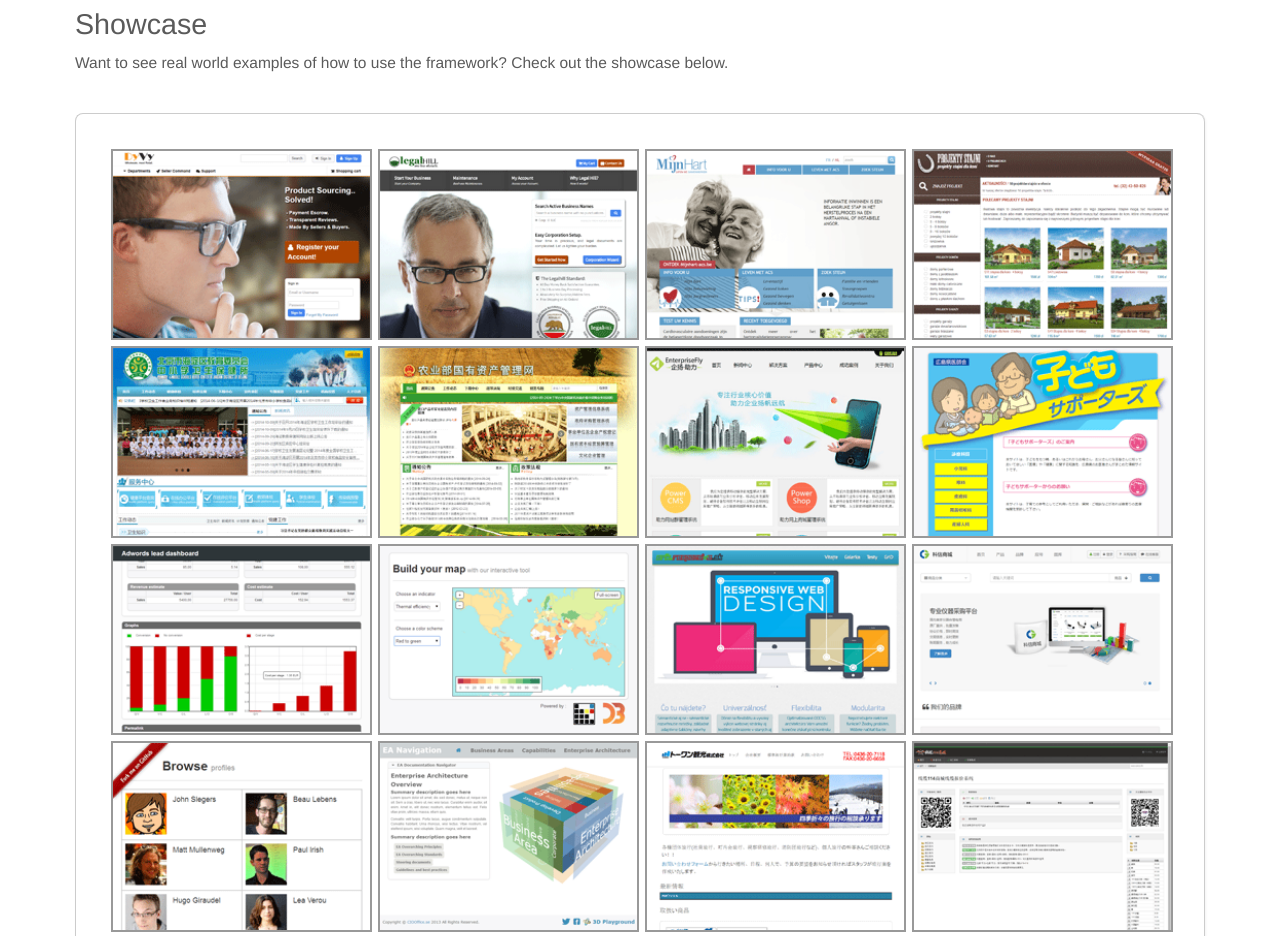
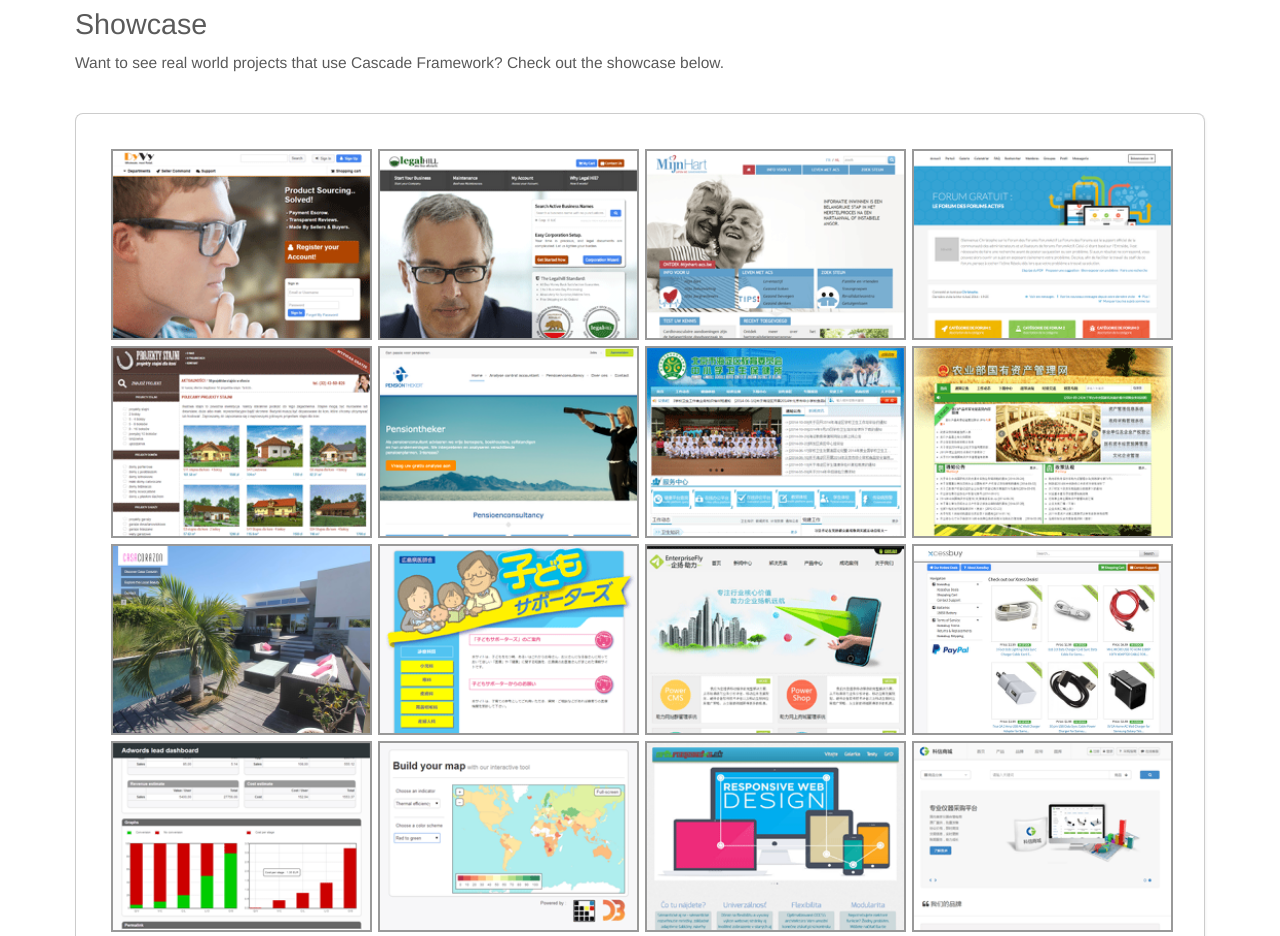
Before and after one commit to jslegers/cascadeframework, a website: page index.html in a window 1280 px wide. Shown: the part 982-1918 px from the top of the page. Drawn offline with Linux system fonts and the light colour scheme.

Commit message:
Adding sites to showcase
Adding sites to showcase

```diff
--- a/index.html
+++ b/index.html
@@ -381,7 +381,7 @@
                 <div class="col">
                     <div class="cell">
                         <h2>Showcase</h2>
-                        <p>Want to see real world examples of how to use the framework? Check out the showcase below.</p>
+                        <p>Want to see real world projects that use Cascade Framework? Check out the showcase below.</p>
                     </div>
                 </div>
                 <div class="col">
@@ -394,11 +394,15 @@
                                             <li><a href="http://dyvy.com/" target="_blank"><img src="assets/img/showcase/dyvy.png"></a></li>
                                             <li><a href="http://legalhill.com/" target="_blank"><img src="assets/img/showcase/legalhill.png"></a></li>
                                             <li><a href="http://www.mijnhart-acs.be/" target="_blank"><img src="assets/img/showcase/mijnhart.png"></a></li>
+                                            <li><a href="http://forum-actif-support.herokuapp.com/" target="_blank"><img src="assets/img/showcase/heroku.png"></a></li>
                                             <li><a href="http://www.projekty-stajni.pl/" target="_blank"><img src="assets/img/showcase/projekty-stajni.png"></a></li>
+                                            <li><a href="http://pensiontheker.werksite.be/" target="_blank"><img src="assets/img/showcase/pensiontheker.png"></a></li>
                                             <li><a href="http://www.hdbjs.com.cn/Home" target="_blank"><img src="assets/img/showcase/schools-beijing.png"></a></li>
                                             <li><a href="http://zcgl.agri.gov.cn/" target="_blank"><img src="assets/img/showcase/agri-gov.png"></a></li>
+                                            <li><a href="http://www.casacorazon.us/" target="_blank"><img src="assets/img/showcase/casacorazon.png"></a></li>
+                                            <li><a href="http://www.hiroshima.med.or.jp/kodomo/" target="_blank"><img src="assets/img/showcase/kodomo.png"></a></li>
                                             <li><a href="http://www.entfly.com/" target="_blank"><img src="assets/img/showcase/entfly.png"></a></li>
-                                            <li><a href="http://www.hiroshima.med.or.jp/kodomo/" target="_blank"><img src="assets/img/showcase/kodomo.png"></a></li>
+                                            <li><a href="http://www.xcessbuy.com/" target="_blank"><img src="assets/img/showcase/xcessbuy.png"></a></li>
                                             <li><a href="http://www.johnslegers.com/lead-dashboard/keyword:cascade%20framework,%20google%20adwords,%20application/currency:US%20Dollars" target="_blank"><img src="assets/img/showcase/db.png"></a></li>
                                             <li><a href="http://www.johnslegers.com/map/" target="_blank"><img src="assets/img/showcase/map.png"></a></li>
                                             <li><a href="http://erik.responsive.sk/" target="_blank"><img src="assets/img/showcase/paldan.png"></a></li>
```
Also changed, not shown: assets/img/showcase/casacorazon.png (added), assets/img/showcase/heroku.png (added), assets/img/showcase/pensiontheker.png (added), assets/img/showcase/xcessbuy.png (added).
